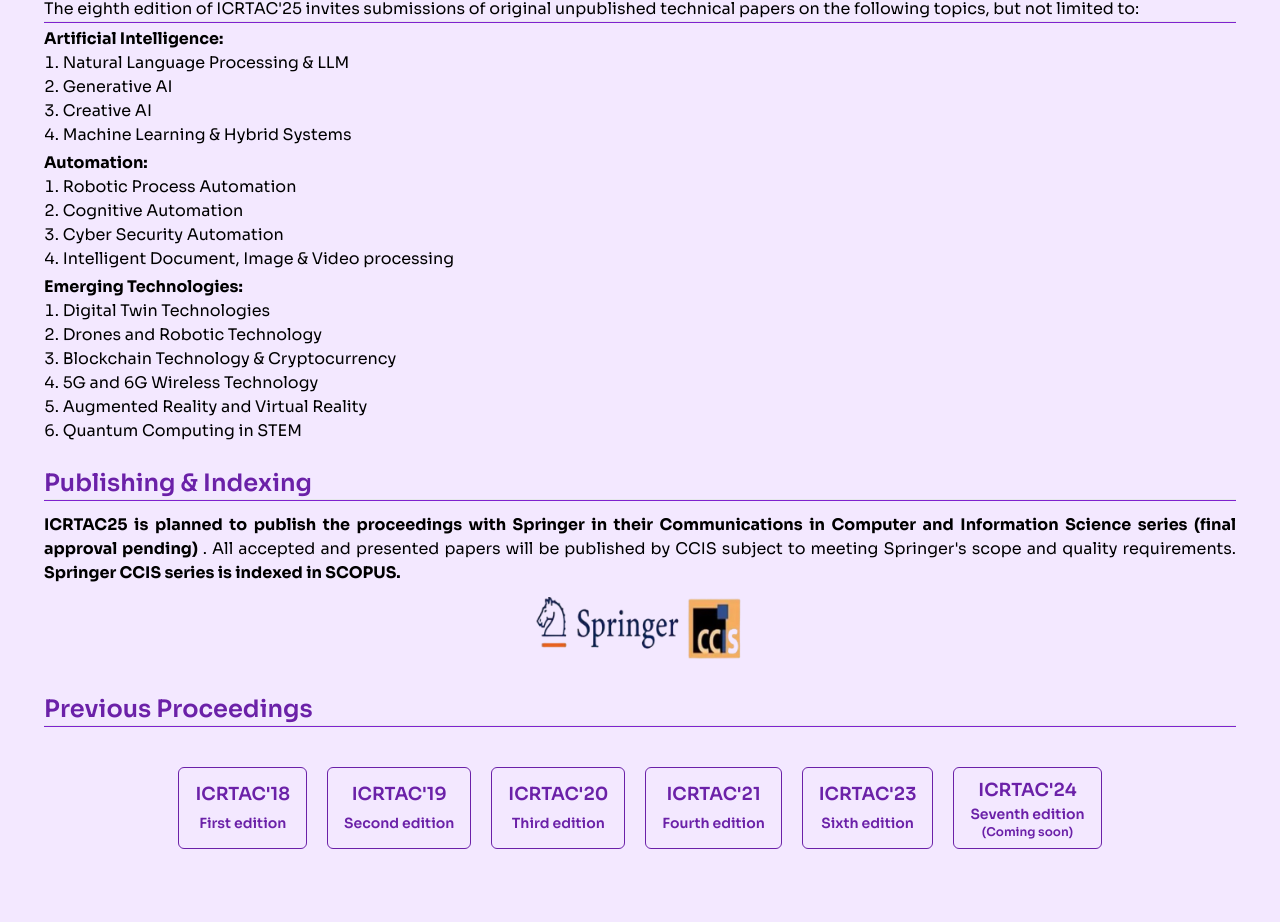
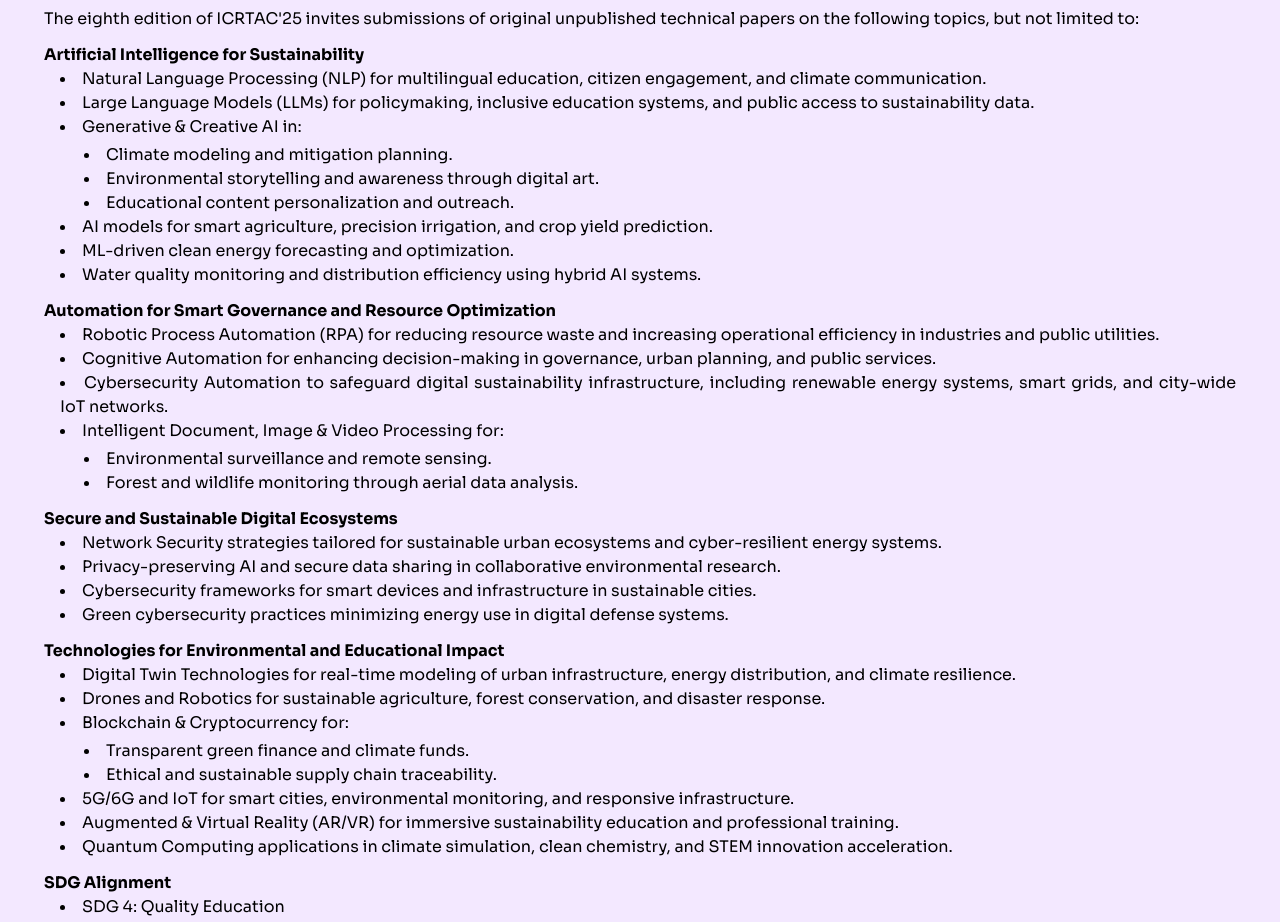
Before and after one commit to aswin-codes/icrtac25, a React (Vite) app: page / in a window 1280 px wide. Shown: the part 2612-3534 px from the top of the page. Built offline with nearby package versions, Linux system fonts and the light colour scheme.

Commit message:
feat: updates

```diff
--- a/src/components/ICRTAC25/About.jsx
+++ b/src/components/ICRTAC25/About.jsx
@@ -101,33 +101,72 @@
                     </div>
                     <div className='p-1 mt-10 tracks-content'>
                         <h1 className='text-xl sm:text-2xl font-semibold text-purple-800'>Tracks</h1>
-                        <p className='text-base'>The eighth edition of ICRTAC'25 invites submissions of original unpublished technical papers on the following topics, but not limited to:</p>
                         <hr className='h-[2px] bg-purple-700' />
-                        <p className='font-bold mt-1'>Artificial Intelligence:</p>
-                        <ol className='list-decimal list-inside '>
-                            <li>Natural Language Processing & LLM</li>
-                            <li>Generative AI</li>
-                            <li>Creative AI</li>
-                            <li>Machine Learning & Hybrid Systems</li>
-                        </ol>
-                        <p className='font-bold mt-1'>Automation:</p>
-                        <ol className='list-decimal list-inside '>
-                            <li>Robotic Process Automation
+                        <p className='text-base mt-2'>The eighth edition of ICRTAC'25 invites submissions of original unpublished technical papers on the following topics, but not limited to:</p>
+
+
+                        <p className='font-bold mt-3'>Artificial Intelligence for Sustainability</p>
+                        <ul className='list-disc list-inside ml-4'>
+                            <li>Natural Language Processing (NLP) for multilingual education, citizen engagement, and climate communication.</li>
+                            <li>Large Language Models (LLMs) for policymaking, inclusive education systems, and public access to sustainability data.</li>
+                            <li>Generative & Creative AI in:
+                                <ul className='list-disc list-inside ml-6 mt-1'>
+                                    <li>Climate modeling and mitigation planning.</li>
+                                    <li>Environmental storytelling and awareness through digital art.</li>
+                                    <li>Educational content personalization and outreach.</li>
+                                </ul>
                             </li>
-                            <li>Cognitive Automation</li>
-                            <li>Cyber Security Automation</li>
-                            <li>Intelligent Document, Image & Video processing</li>
-                        </ol>
-                        <p className='font-bold mt-1'>Emerging Technologies:</p>
-                        <ol className='list-decimal list-inside '>
-                            <li>Digital Twin Technologies
+                            <li>AI models for smart agriculture, precision irrigation, and crop yield prediction.</li>
+                            <li>ML-driven clean energy forecasting and optimization.</li>
+                            <li>Water quality monitoring and distribution efficiency using hybrid AI systems.</li>
+                        </ul>
+
+                        <p className='font-bold mt-3'>Automation for Smart Governance and Resource Optimization</p>
+                        <ul className='list-disc list-inside ml-4'>
+                            <li>Robotic Process Automation (RPA) for reducing resource waste and increasing operational efficiency in industries and public utilities.</li>
+                            <li>Cognitive Automation for enhancing decision-making in governance, urban planning, and public services.</li>
+                            <li>Cybersecurity Automation to safeguard digital sustainability infrastructure, including renewable energy systems, smart grids, and city-wide IoT networks.</li>
+                            <li>Intelligent Document, Image & Video Processing for:
+                                <ul className='list-disc list-inside ml-6 mt-1'>
+                                    <li>Environmental surveillance and remote sensing.</li>
+                                    <li>Forest and wildlife monitoring through aerial data analysis.</li>
+                                </ul>
                             </li>
-                            <li>Drones and Robotic Technology</li>
-                            <li>Blockchain Technology & Cryptocurrency</li>
-                            <li>5G and 6G Wireless Technology</li>
-                            <li>Augmented Reality and Virtual Reality</li>
-                            <li>Quantum Computing in STEM</li>
-                        </ol>
+                        </ul>
+
+                        <p className='font-bold mt-3'>Secure and Sustainable Digital Ecosystems</p>
+                        <ul className='list-disc list-inside ml-4'>
+                            <li>Network Security strategies tailored for sustainable urban ecosystems and cyber-resilient energy systems.</li>
+                            <li>Privacy-preserving AI and secure data sharing in collaborative environmental research.</li>
+                            <li>Cybersecurity frameworks for smart devices and infrastructure in sustainable cities.</li>
+                            <li>Green cybersecurity practices minimizing energy use in digital defense systems.</li>
+                        </ul>
+
+                        <p className='font-bold mt-3'>Technologies for Environmental and Educational Impact</p>
+                        <ul className='list-disc list-inside ml-4'>
+                            <li>Digital Twin Technologies for real-time modeling of urban infrastructure, energy distribution, and climate resilience.</li>
+                            <li>Drones and Robotics for sustainable agriculture, forest conservation, and disaster response.</li>
+                            <li>Blockchain & Cryptocurrency for:
+                                <ul className='list-disc list-inside ml-6 mt-1'>
+                                    <li>Transparent green finance and climate funds.</li>
+                                    <li>Ethical and sustainable supply chain traceability.</li>
+                                </ul>
+                            </li>
+                            <li>5G/6G and IoT for smart cities, environmental monitoring, and responsive infrastructure.</li>
+                            <li>Augmented & Virtual Reality (AR/VR) for immersive sustainability education and professional training.</li>
+                            <li>Quantum Computing applications in climate simulation, clean chemistry, and STEM innovation acceleration.</li>
+                        </ul>
+
+                        <p className='font-bold mt-3'>SDG Alignment</p>
+                        <ul className='list-disc list-inside ml-4'>
+                            <li>SDG 4: Quality Education</li>
+                            <li>SDG 7: Affordable and Clean Energy</li>
+                            <li>SDG 9: Industry, Innovation, and Infrastructure</li>
+                            <li>SDG 11: Sustainable Cities and Communities</li>
+                            <li>SDG 12: Responsible Consumption and Production</li>
+                            <li>SDG 13: Climate Action</li>
+                            <li>SDG 17: Partnerships for the Goals</li>
+                        </ul>
 
                     </div>
                     <div className='p-1 publishing-content mt-4'>
```
